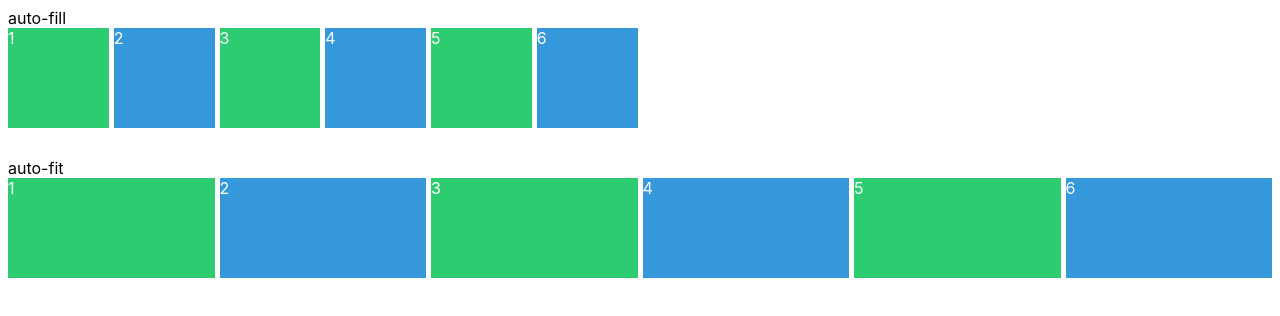
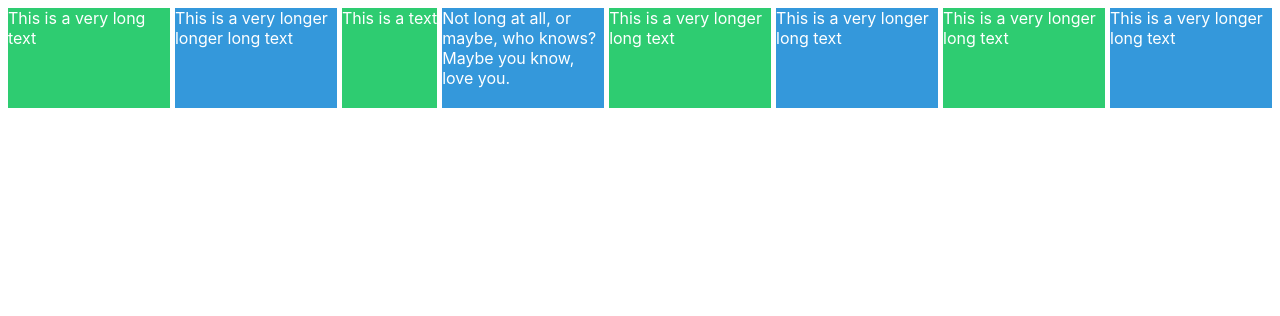
Before and after one commit to 04wakeup/_N_CSSLayout, a plain HTML site: page day5/class/index.html in a window 1280 px wide. Drawn offline with Linux system fonts and the light colour scheme.

Commit message:
min-content maxcontent

```diff
--- a/day5/class/css/styles.css
+++ b/day5/class/css/styles.css
@@ -7,6 +7,7 @@ body {
   color: white;
   display: grid;
   gap: 5px;
+  grid-template-columns: repeat(auto-fit, minmax(20px, max-content));
   grid-auto-rows: 100px;
   margin-bottom: 30px;
 }
@@ -18,11 +19,3 @@ body {
 .item:nth-child(even) {
   background-color: #3498db;
 }
-
-.grid:first-child {
-  grid-template-columns: repeat(auto-fill, minmax(100px, 1fr));
-}
-
-.grid:last-child {
-  grid-template-columns: repeat(auto-fit, minmax(100px, 1fr));
-}
--- a/day5/class/index.html
+++ b/day5/class/index.html
@@ -7,23 +7,18 @@
     <title>(S)CSS Masterclass</title>
   </head>
   <body>
-    auto-fill
     <div class="grid">
-      <div class="item">1</div>
-      <div class="item">2</div>
-      <div class="item">3</div>
-      <div class="item">4</div>
-      <div class="item">5</div>
-      <div class="item">6</div>
-    </div>
-    auto-fit
-    <div class="grid">
-      <div class="item">1</div>
-      <div class="item">2</div>
-      <div class="item">3</div>
-      <div class="item">4</div>
-      <div class="item">5</div>
-      <div class="item">6</div>
+      <div class="item">This is a very long text</div>
+      <div class="item">This is a very longer longer long text</div>
+      <div class="item">This is a text</div>
+      <div class="item">
+        Not long at all, or maybe, who knows? Maybe you know, love you.
+      </div>
+
+      <div class="item">This is a very longer long text</div>
+      <div class="item">This is a very longer long text</div>
+      <div class="item">This is a very longer long text</div>
+      <div class="item">This is a very longer long text</div>
     </div>
   </body>
 </html>
```
